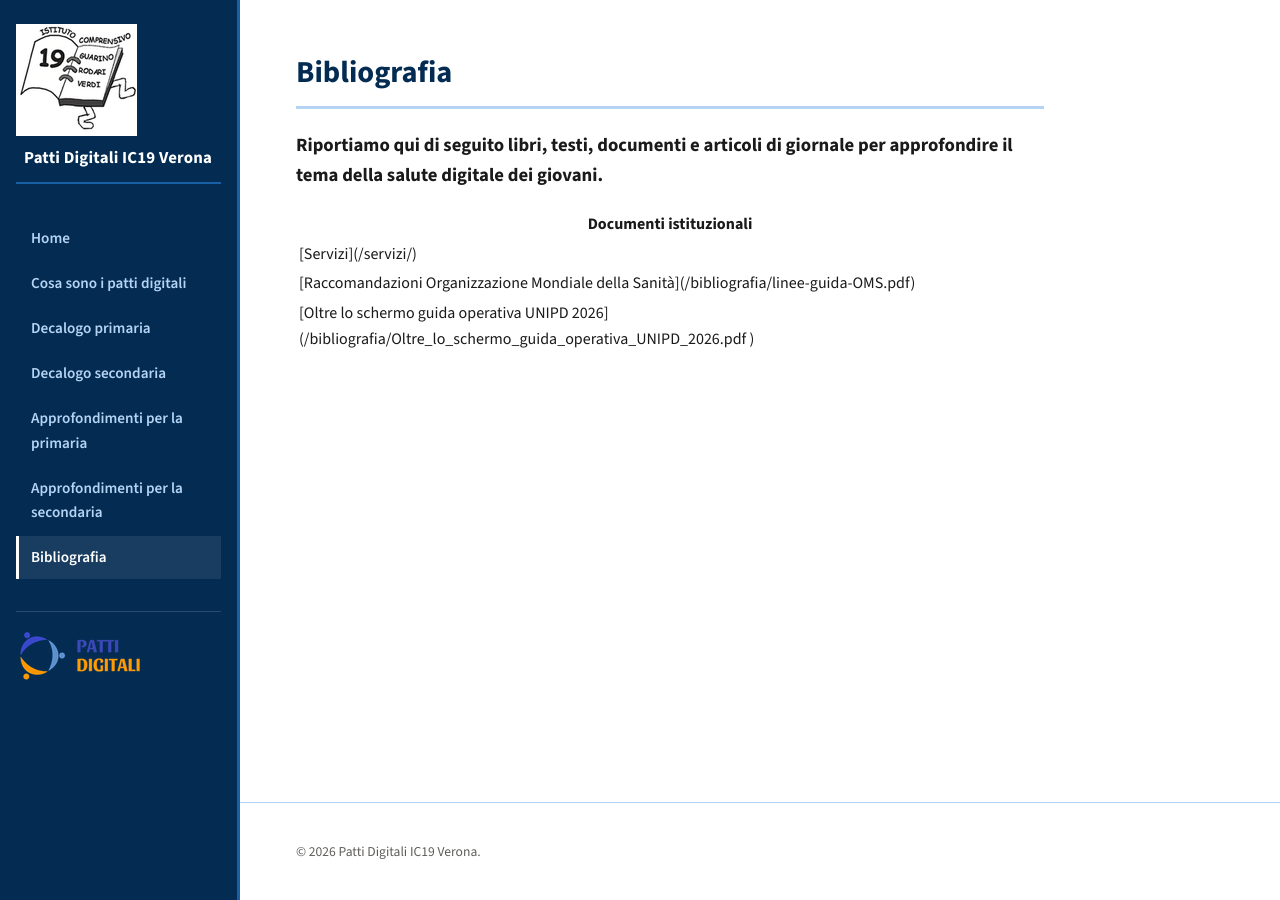
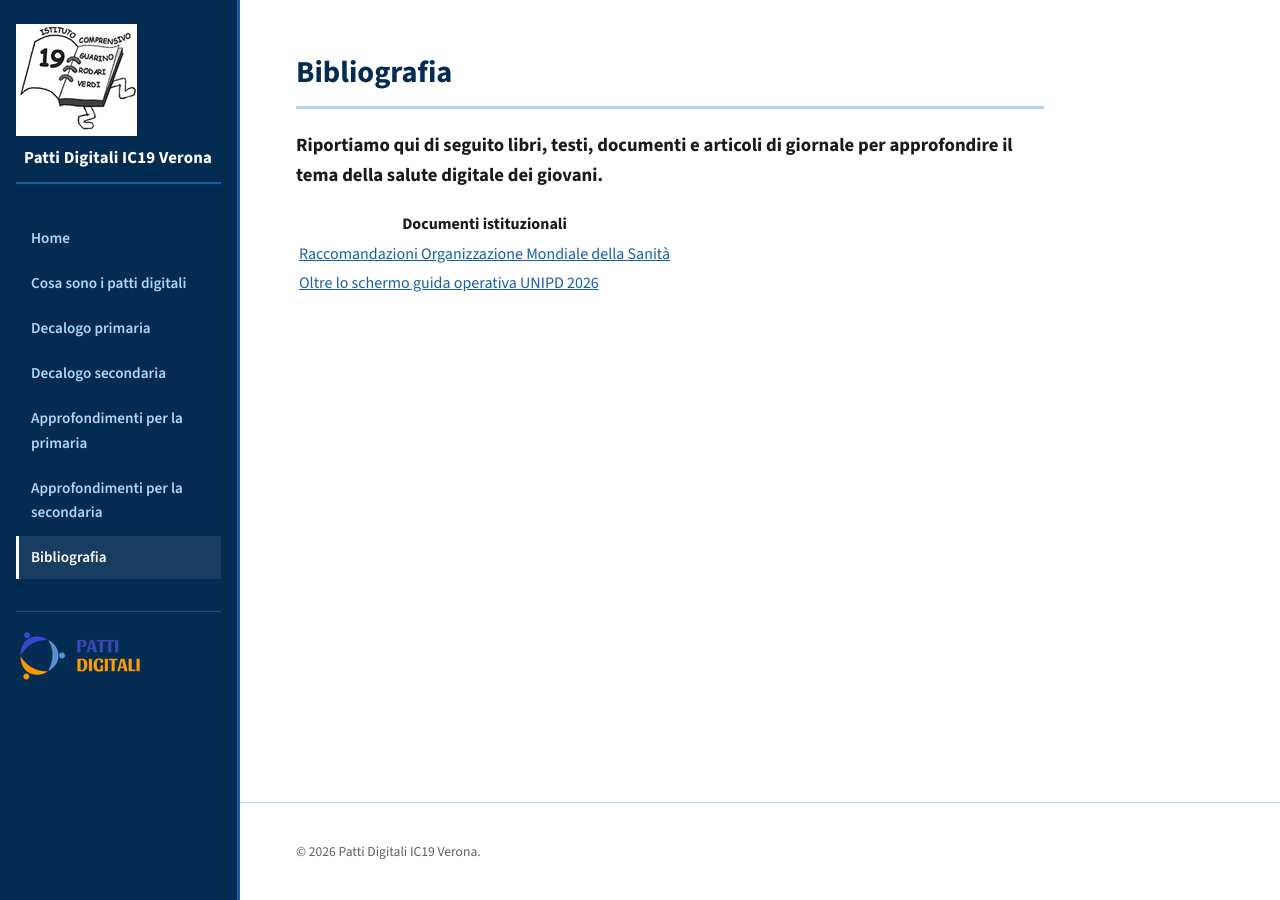
Before and after one commit to albvalente/prova, a Jekyll site: the page built from bibliografia.md, in a window 1280 px wide. Built offline with Jekyll 4.4.1, drawn with Linux system fonts in a browser that asks for light colours.

Commit message:
Update bibliografia.md

```diff
--- a/bibliografia.md
+++ b/bibliografia.md
@@ -10,6 +10,6 @@ permalink: /bibliografia/
 
 | Documenti istituzionali |
 | --- |
-|\[Servizi\]({{ '/servizi/' | relative\_url }})|
-|  \[Raccomandazioni Organizzazione Mondiale della Sanità\]({{ '/bibliografia/linee-guida-OMS.pdf' | relative\_url }})|
-| \[Oltre lo schermo guida operativa UNIPD 2026\]({{ '/bibliografia/Oltre_lo_schermo_guida_operativa_UNIPD_2026.pdf ' | relative\_url }})|
+| <a href="/bibliografia/linee-guida-OMS.pdf" target="_blank">Raccomandazioni Organizzazione Mondiale della Sanità</a> |
+|<a href="/bibliografia/Oltre_lo_schermo_guida_operativa_UNIPD_2026.pdf" target="_blank">Oltre lo schermo guida operativa UNIPD 2026</a> |
+|<a href="" target="_blank"></a> |
```
